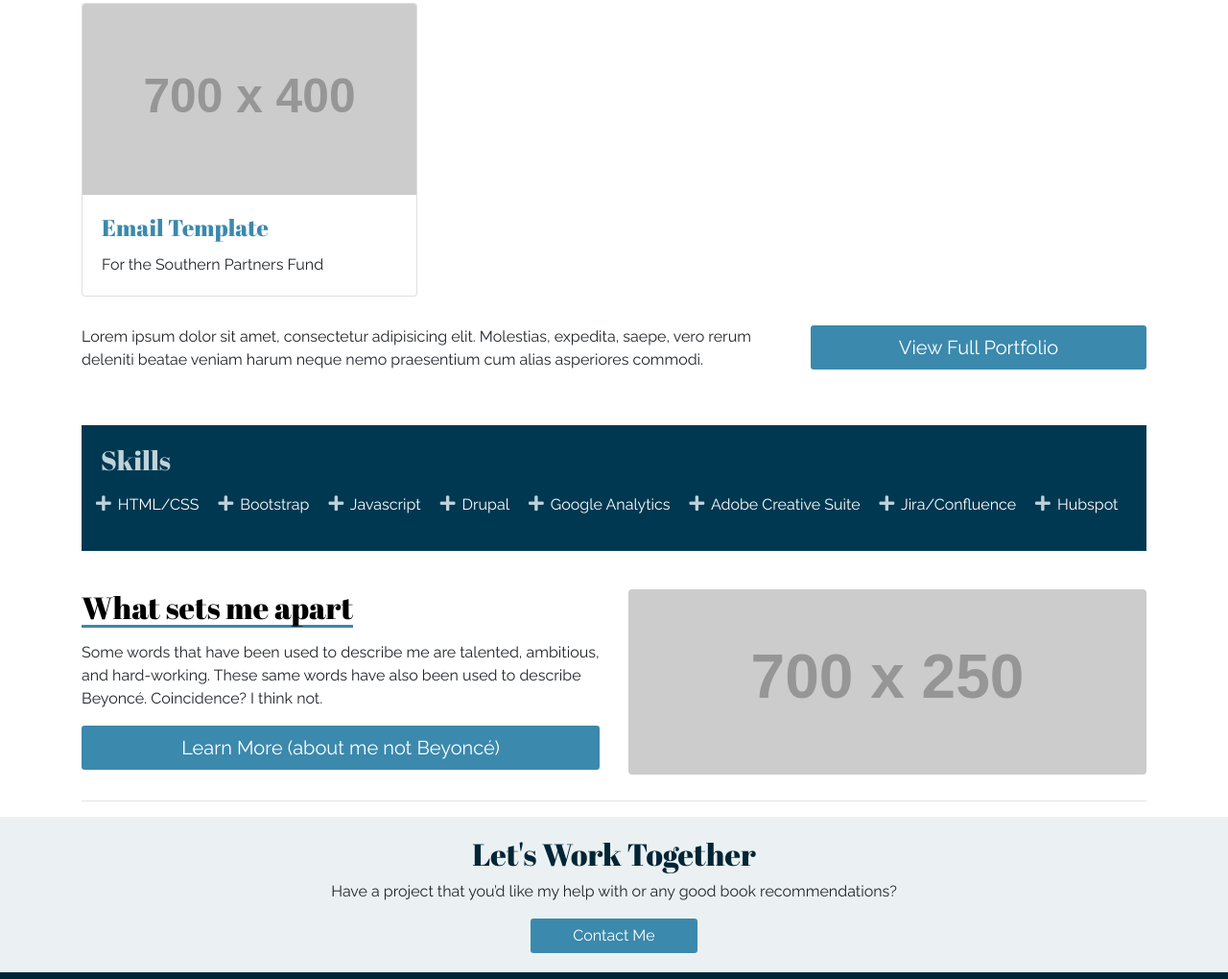
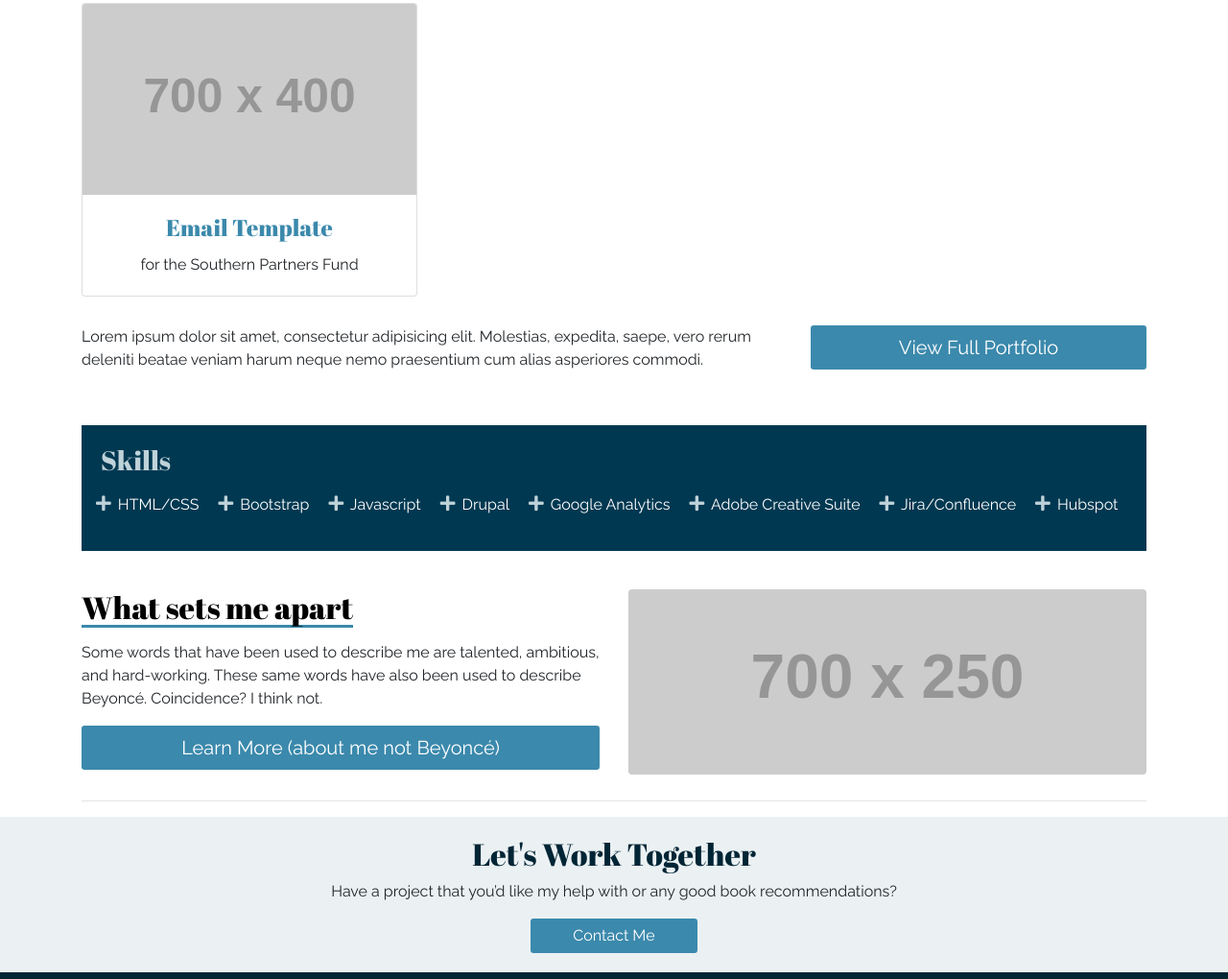
Before and after one commit to EmmaHeycock/portfolio, a website: page index.html in a window 1280 px wide. Shown: the part 1012-2032 px from the top of the page at 96% size. Drawn offline with Linux system fonts and the light colour scheme; placeholder pictures from the web are drawn by us.

Commit message:
edit homepage
center align recent work text

```diff
--- a/index.html
+++ b/index.html
@@ -93,10 +93,10 @@
         <div class="card h-100">
           <a href="#"><img class="card-img-top" src="http://placehold.it/700x400" alt=""></a>
           <div class="card-body">
-            <h4 class="card-title">
+            <h4 class="card-title text-center">
               <a href="#">Email Template</a>
             </h4>
-            <p class="card-text">For the Southern Partners Fund</p>
+            <p class="card-text text-center">for the Southern Partners Fund</p>
           </div>
         </div>
       </div>
```
